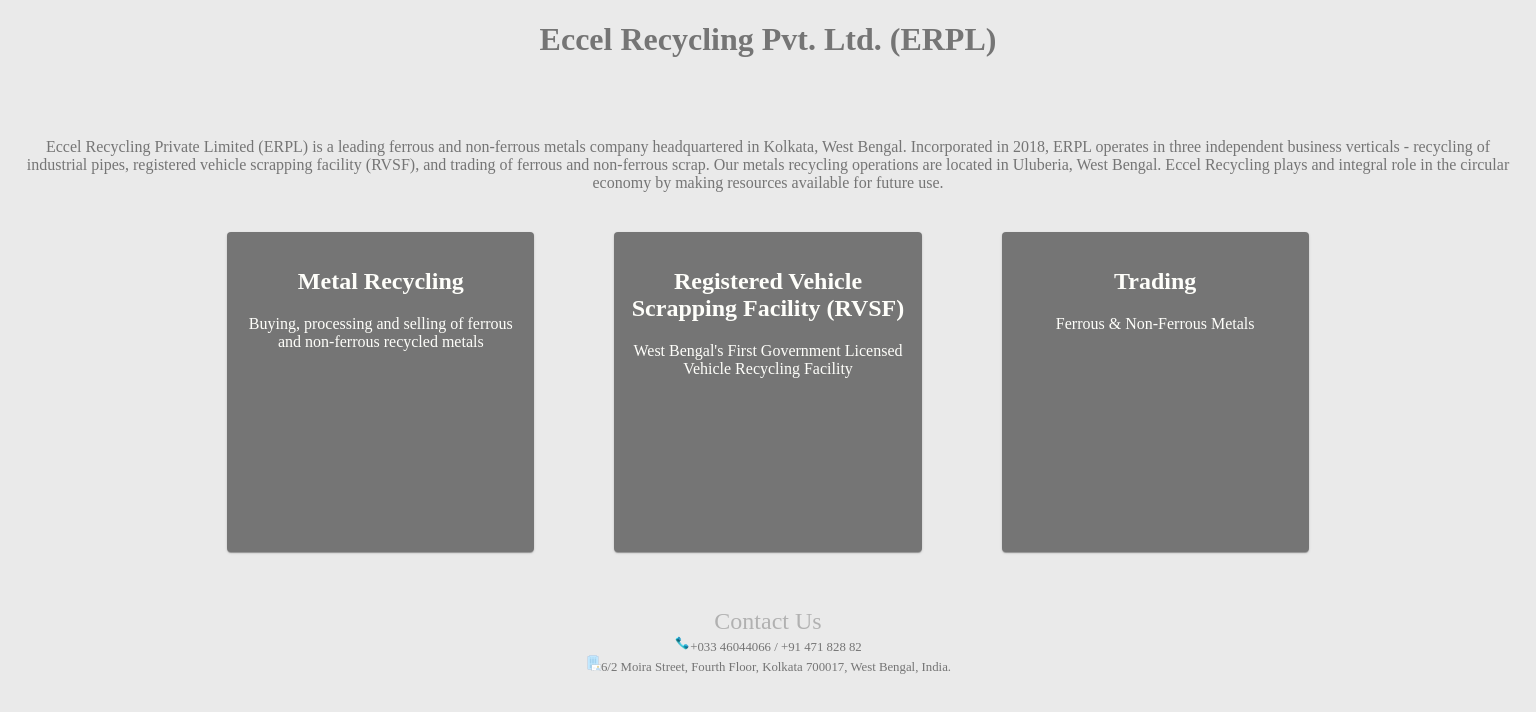
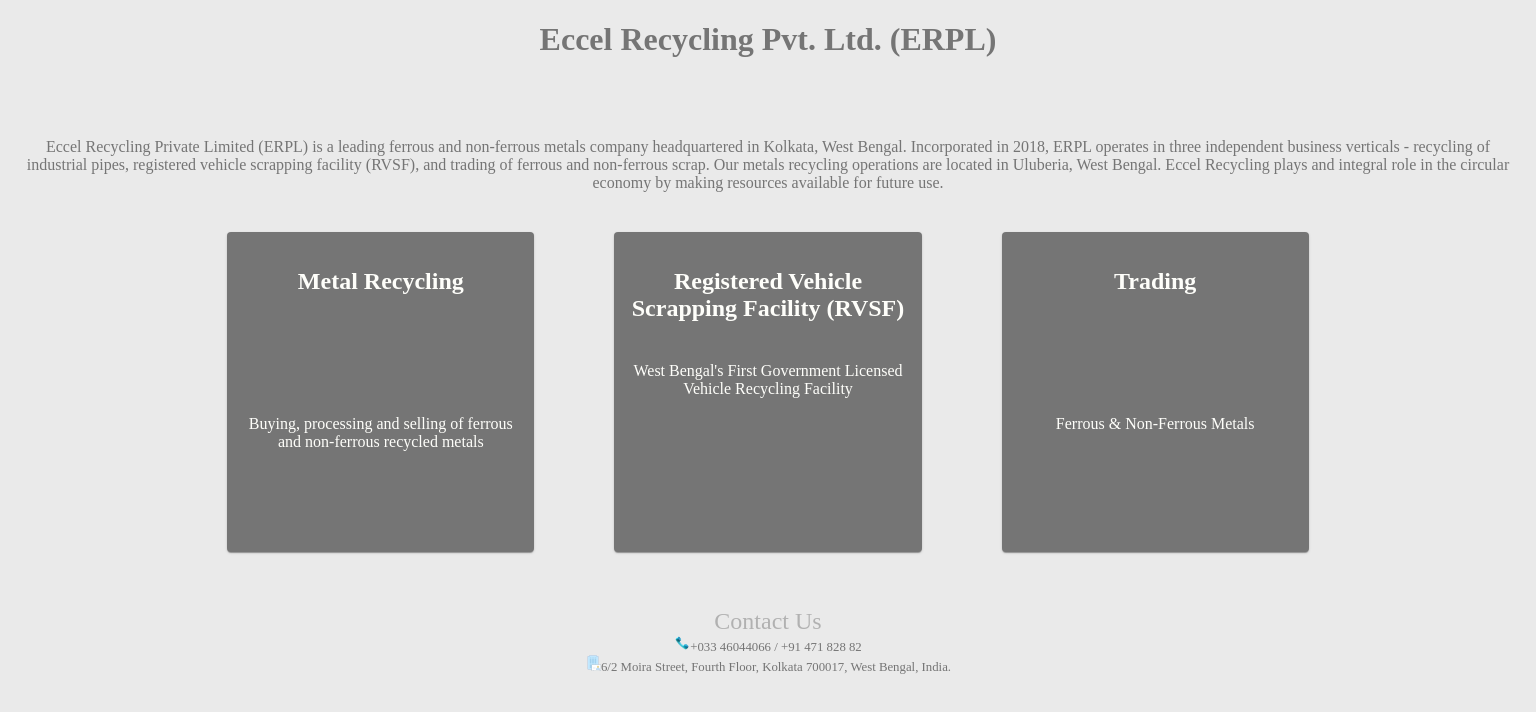
Before and after one commit to shantanuambadkar/eccel-web-app, a React (Create React App) app: page / in a window 1536 px wide. Shown: the top 712 px of the page. Built offline with nearby package versions, Linux system fonts and the light colour scheme.

Commit message:
Card CSS changes

```diff
--- a/src/MainPageCard.css
+++ b/src/MainPageCard.css
@@ -26,10 +26,10 @@
     justify-content: center;
     align-items: center;
   }
-  .card-content-text {
-    margin-top: 10vh !important;
+  .card-context-text {
+    margin-top: 5vh !important;
   }
   .card-context-static {
-    margin-top: 20vh !important;
+    margin-top: 15vh !important;
   }
 }
--- a/src/MainPageCard.js
+++ b/src/MainPageCard.js
@@ -14,26 +14,30 @@
       <Card className="card" /* onClick={cardClick} */>
         <CardContent className="card-content">
           <h2>Metal Recycling</h2>
-          <span className="card-content-static">
-            Buying, processing and selling of ferrous and non-ferrous recycled
-            metals
-          </span>
+          <div className="card-context-static">
+            <span>
+              Buying, processing and selling of ferrous and non-ferrous recycled
+              metals
+            </span>
+          </div>
         </CardContent>
       </Card>
       <Card className="card" onClick={handleVehicleScrapingClick}>
         <CardContent className="card-content">
           <h2>Registered Vehicle Scrapping Facility (RVSF)</h2>
-          <span className="card-content-text">
-            West Bengal's First Government Licensed Vehicle Recycling Facility
-          </span>
+          <div className="card-context-text">
+            <span>
+              West Bengal's First Government Licensed Vehicle Recycling Facility
+            </span>
+          </div>
         </CardContent>
       </Card>
       <Card className="card" /* onClick={cardClick} */>
         <CardContent className="card-content">
           <h2>Trading</h2>
-          <span className="card-content-static">
-            Ferrous & Non-Ferrous Metals
-          </span>
+          <div className="card-context-static">
+            <span>Ferrous & Non-Ferrous Metals</span>
+          </div>
         </CardContent>
       </Card>
     </div>
```
